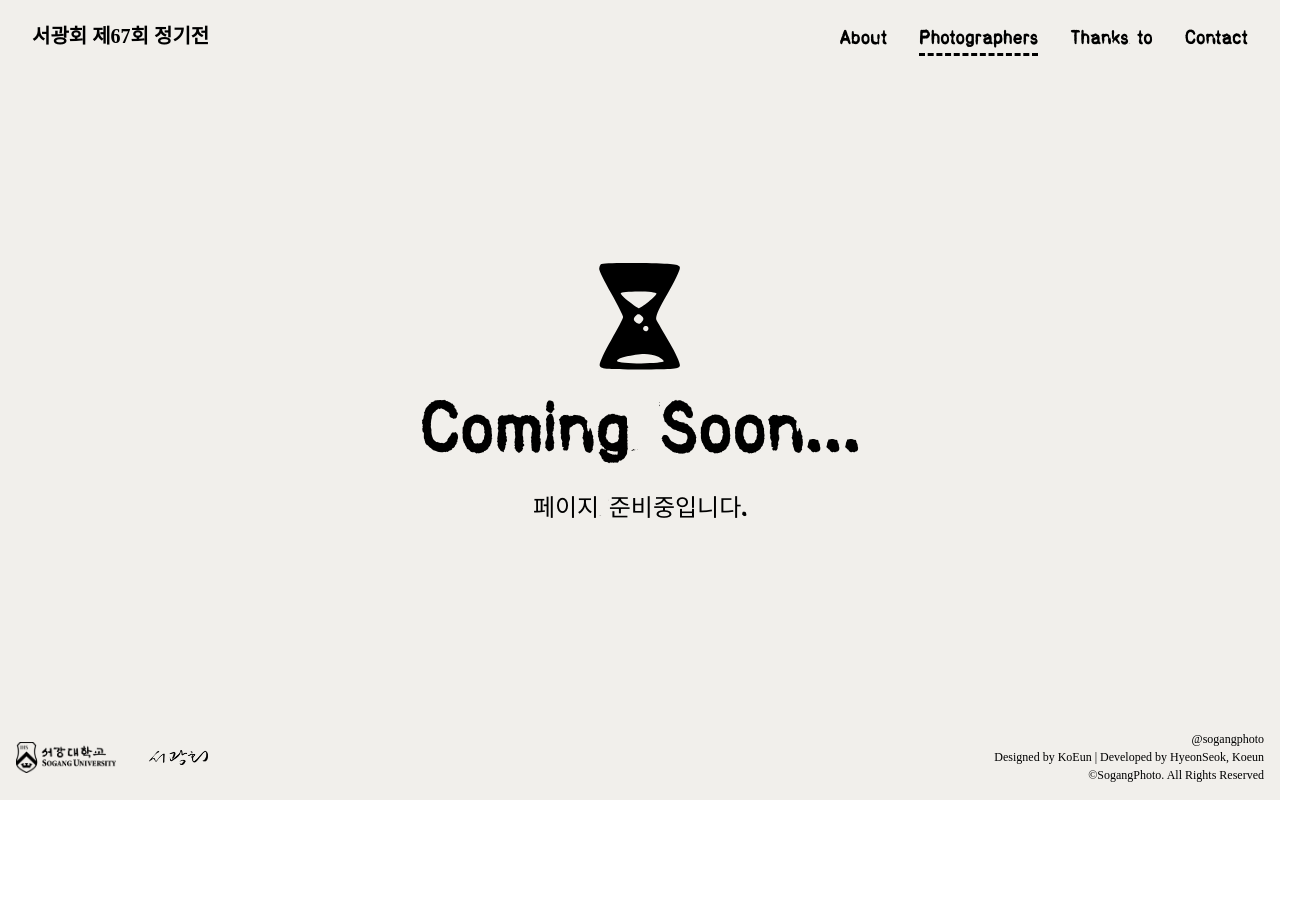
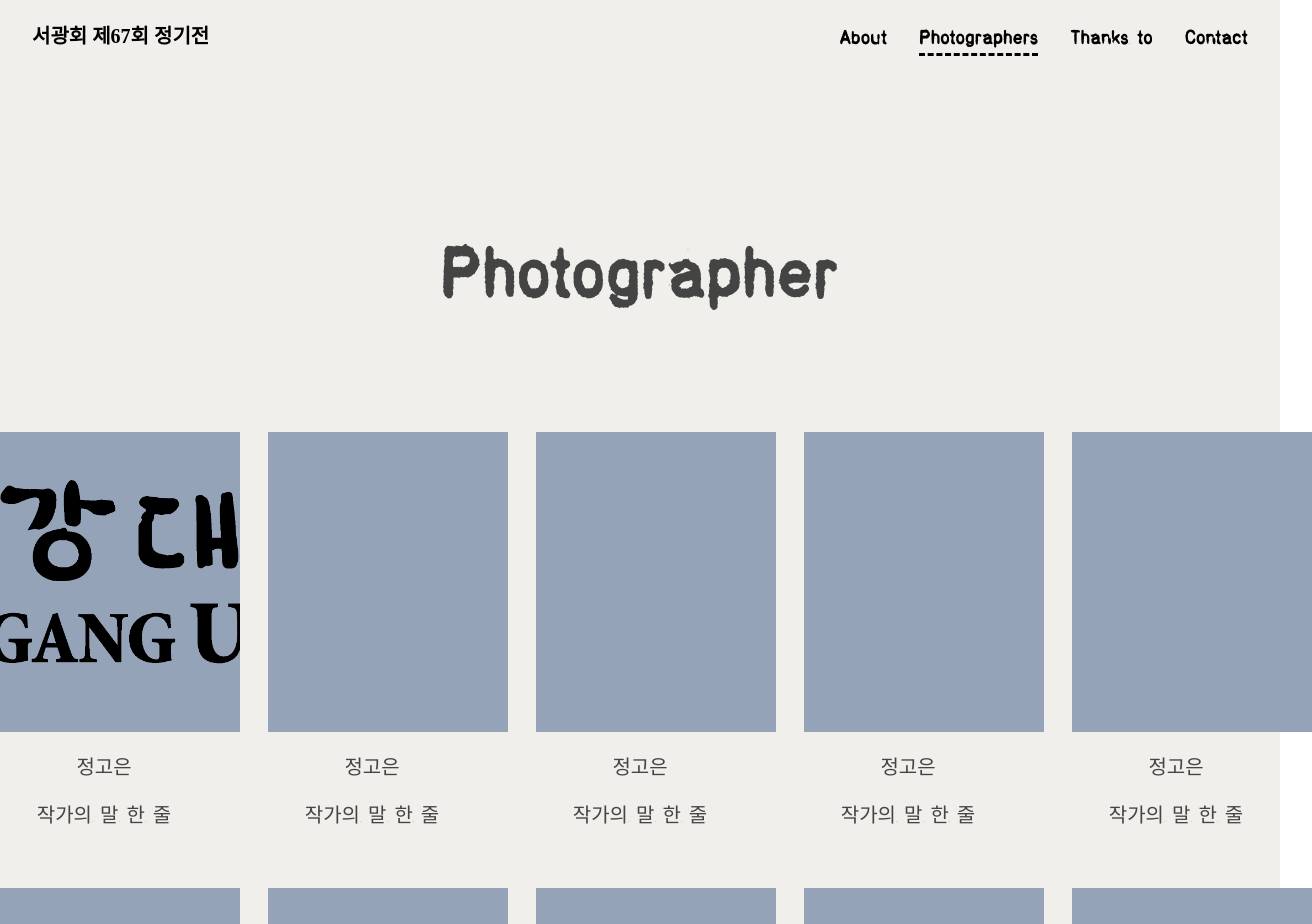
Before and after one commit to Sogangphoto/67th-regular-archive, a React (Create React App) app: page /photographers in a window 1280 px wide. Shown: the top 924 px of the page, 1312 px wide, since content can reach past the window. Before the commit the page ends 800 px from the top, so only its background shows below. Built offline with nearby package versions, Linux system fonts and the light colour scheme; a web font is replaced by a local one.

Commit message:
고은 작업할거

```diff
--- a/src/pages/about/data.tsx
+++ b/src/pages/about/data.tsx
@@ -1,5 +1,14 @@
+import sogang from "../../assets/images/sogang_logo.png";
+
 const arr = [
-  { text: "기유림 | 총괄 기획", span: 3, top: 5, left: 0, rotate: 10, src: "" },
+  {
+    text: "기유림 | 총괄 기획",
+    span: 3,
+    top: 5,
+    left: 0,
+    rotate: 10,
+    src: sogang,
+  },
   { text: "류지원 | 총괄 기획", span: 3, top: -5, left: 0, rotate: 3, src: "" },
   { text: "임서영 | 아카이빙", span: 2, top: 10, left: 0, rotate: 0, src: "" },
   { text: "김지원 | 디자인", span: 2, top: 30, left: 0, rotate: -34, src: "" },
--- a/src/pages/about/index.tsx
+++ b/src/pages/about/index.tsx
@@ -48,8 +48,12 @@ function Index() {
                 "xl:w-[350px]",
                 "bg-slate-400",
                 "mx-auto",
+                "bg-no-repeat",
+                "bg-cover",
+                "bg-center",
               )}
               item={item}
+              style={{ backgroundImage: `url("${item.src}")` }}
             >
               {item.text}
             </StyledCard>
--- a/src/pages/index.tsx
+++ b/src/pages/index.tsx
@@ -1,9 +1,9 @@
 import "./index.css";
 import App from "./home";
-// import About from "./about";
-// import Archive from "./archive";
-// import Photographers from "./photographers";
-// import Thanks from "./thanks";
+import About from "./about";
+import Archive from "./archive";
+import Photographers from "./photographers";
+import Thanks from "./thanks";
 import Contact from "./contact";
 import { BrowserRouter, Route, Routes } from "react-router-dom";
 import Navigation from "../component/Navigation";
@@ -19,10 +19,10 @@ const Index = () => {
           <div className="flex flex-1 flex-grow flex-col">
             <Routes>
               <Route index element={<App />} />
-              <Route path="about/" element={<Prepare />} />
-              <Route path="archive/" element={<Prepare />} />
-              <Route path="photographers/" element={<Prepare />} />
-              <Route path="thanks/" element={<Prepare />} />,
+              <Route path="about/" element={<About />} />
+              <Route path="archive/" element={<Archive />} />
+              <Route path="photographers/" element={<Photographers />} />
+              <Route path="thanks/" element={<Thanks />} />,
               <Route path="contact/" element={<Contact />} />,
             </Routes>
           </div>
--- a/src/pages/photographers/data.tsx
+++ b/src/pages/photographers/data.tsx
@@ -1,5 +1,7 @@
+import sogang from "../../assets/images/sogang_logo.png";
+
 const arr = [
-  { name: "정고은", comment: "작가의 말 한 줄", src: "", noteLink: "" },
+  { name: "정고은", comment: "작가의 말 한 줄", src: sogang, noteLink: "" },
   { name: "정고은", comment: "작가의 말 한 줄", src: "", noteLink: "" },
   { name: "정고은", comment: "작가의 말 한 줄", src: "", noteLink: "" },
   { name: "정고은", comment: "작가의 말 한 줄", src: "", noteLink: "" },
--- a/src/pages/photographers/index.tsx
+++ b/src/pages/photographers/index.tsx
@@ -1,3 +1,4 @@
+import classNames from "classnames";
 import data from "./data";
 
 function Index() {
@@ -5,14 +6,24 @@ function Index() {
     <div className="flex flex-col items-center text-[#444444]">
       <div className="mt-40 text-center text-7xl">Photographer</div>
       <div className="mt-32">
-        <div className="gap-[60px] text-xl xl:grid xl:grid-cols-3">
+        <div className="gap-[60px] text-xl xl:grid xl:grid-cols-5">
           {data.map((data, idx) => {
             return (
               <div
                 key={idx}
                 className="flex flex-col space-y-[20px] text-center"
               >
-                <div className="h-[300px] w-[240px] bg-slate-400"></div>
+                <div
+                  className={classNames(
+                    "h-[300px]",
+                    "w-[240px]",
+                    "bg-slate-400",
+                    "bg-no-repeat",
+                    "bg-cover",
+                    "bg-center",
+                  )}
+                  style={{ backgroundImage: `url("${data.src}")` }}
+                ></div>
                 <div className="">{data.name}</div>
                 <div>{data.comment}</div>
               </div>
```
